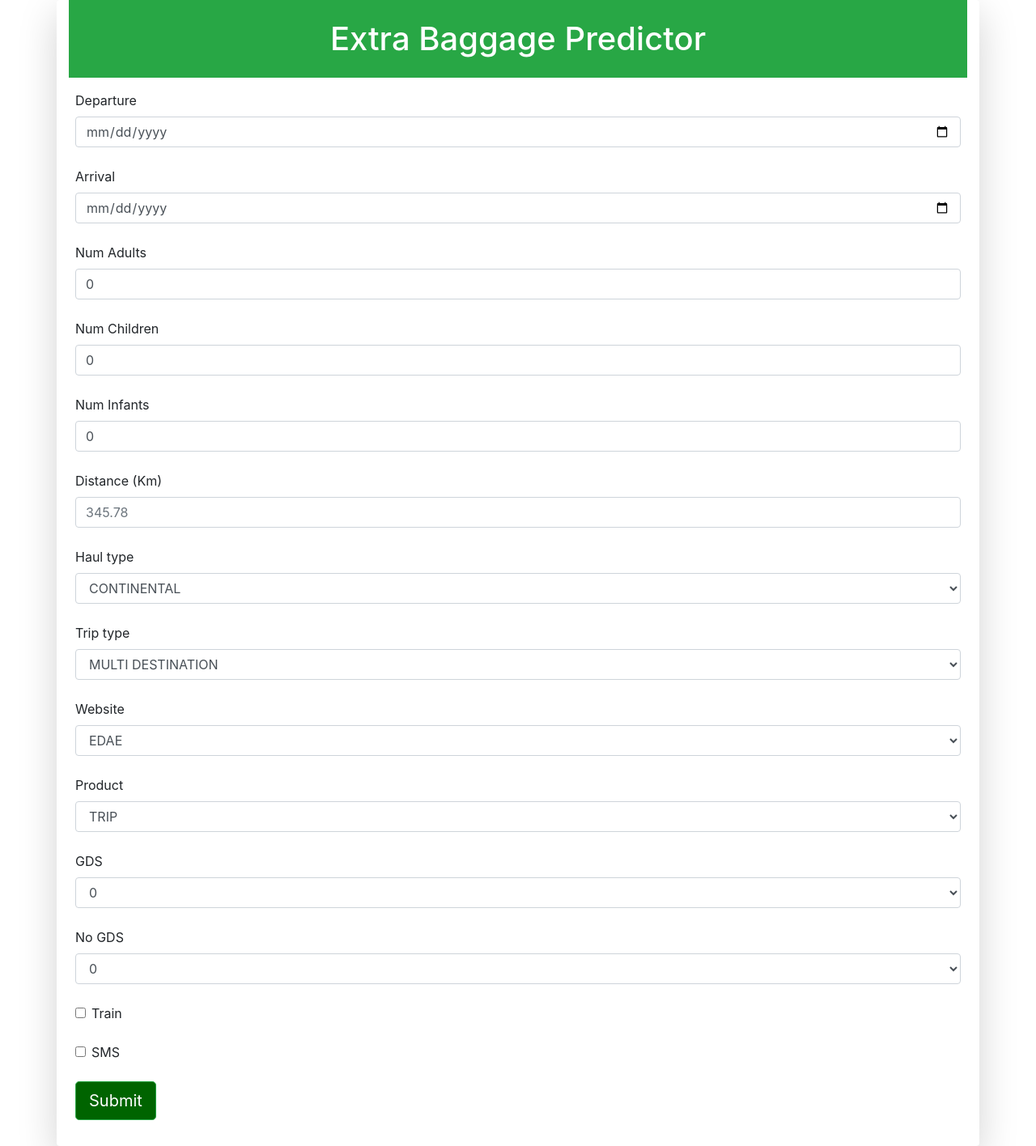
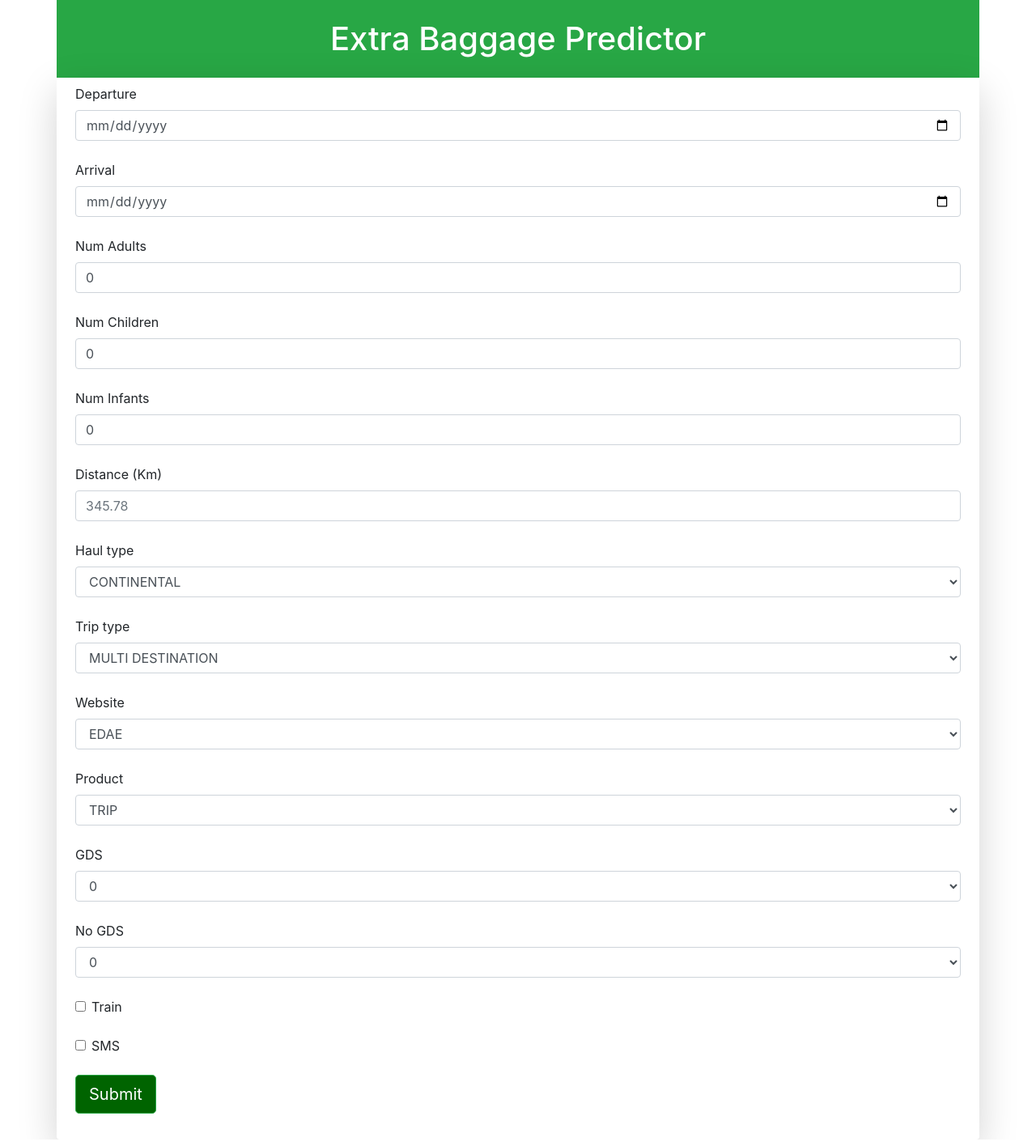
Before and after one commit to opartida/baggage-predictor, a Flask app: page / in a window 1280 px wide. Shown: the whole page at 81% size. Run offline with Flask 2, Linux system fonts and the light colour scheme; some libraries are stand-ins or nearby versions.

Commit message:
fix: form ui

```diff
--- a/Templates/home.html
+++ b/Templates/home.html
@@ -12,14 +12,18 @@
   </head>
   <body>
     {% block content %}
-    <div class="container shadow-lg rounded ">
-      <h1 class="text-center bg-success pt-4 pb-4 fs-1 text-white">Extra Baggage Predictor</h1>
+    <div class="container p-0">
+      <h1 class="text-center bg-success mb-0 pt-4 pb-4 fs-1 text-white">
+        Extra Baggage Predictor
+      </h1>
+      <div class="container shadow-lg rounded mt-0">
       {% if (pred is number) or (pred is string) %}
-      <div class="alert alert-success fs-2">
-        Expected probability extra bags will be added: {{pred}}
+        <div class="alert alert-success fs-2">
+          Expected probability extra bags will be added: {{pred}}
+        </div>
+        {% endif %}
+        <div class="bg-white">{% include "form.html" %}</div>
       </div>
-      {% endif %}
-      <div class="bg-white">{% include "form.html" %}</div>
     </div>
     {% endblock %} {% block scripts %}
     <!-- Optional JavaScript -->
```
